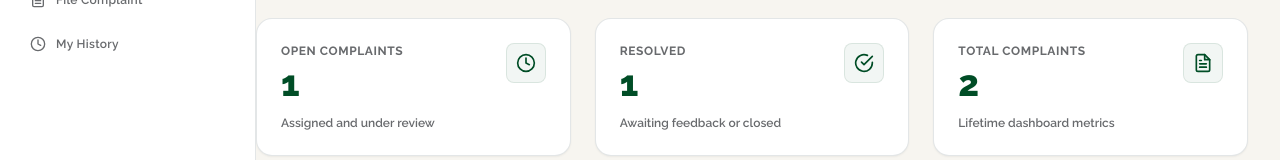
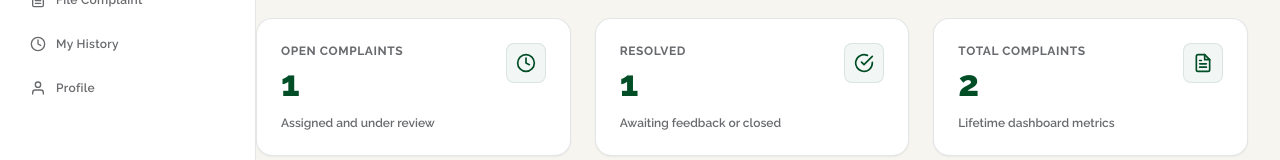
Before and after one commit to Starr365/LionDesk, a React (Vite) app in the folder client-side/: page /student in a window 1280 px wide. Shown: the part 150-310 px from the top of the page. Built offline with nearby package versions, Linux system fonts and the light colour scheme.

Commit message:
feat: expose Profile as a dedicated tab on student and staff sidebars

```diff
--- a/client-side/src/pages/StaffDashboard.tsx
+++ b/client-side/src/pages/StaffDashboard.tsx
@@ -3,7 +3,7 @@ import { mockDb, Ticket } from '../services/mockDb';
 import { DashboardLayout } from '../components/shared/DashboardLayout';
 import { StatCard } from '../components/shared/StatCard';
 import { TicketTable } from '../components/shared/TicketTable';
-import { FiClipboard, FiUsers, FiClock, FiCheckCircle } from 'react-icons/fi';
+import { FiClipboard, FiUsers, FiClock, FiCheckCircle, FiUser } from 'react-icons/fi';
 
 export const StaffDashboard: React.FC = () => {
   const currentUser = { id: 'usr-3', name: 'Dr. Charles Uzo', role: 'staff' as const, category: 'Academic' };
@@ -98,6 +98,12 @@ export const StaffDashboard: React.FC = () => {
       name: 'History',
       icon: <FiCheckCircle className="h-4 w-4" />,
       onClick: () => setActiveTab('history')
+    },
+    {
+      id: 'profile',
+      name: 'Profile',
+      icon: <FiUser className="h-4 w-4" />,
+      onClick: () => setActiveTab('profile')
     }
   ];
 
--- a/client-side/src/pages/StudentDashboard.tsx
+++ b/client-side/src/pages/StudentDashboard.tsx
@@ -3,7 +3,7 @@ import { mockDb, Ticket, Category } from '../services/mockDb';
 import { DashboardLayout } from '../components/shared/DashboardLayout';
 import { StatCard } from '../components/shared/StatCard';
 import { TicketTable } from '../components/shared/TicketTable';
-import { FiHome, FiClock, FiCheckCircle, FiFileText } from 'react-icons/fi';
+import { FiHome, FiClock, FiCheckCircle, FiFileText, FiUser } from 'react-icons/fi';
 
 export const StudentDashboard: React.FC = () => {
   const currentUser = { id: 'usr-2', name: 'Stella Starr', role: 'student' as const };
@@ -145,6 +145,12 @@ export const StudentDashboard: React.FC = () => {
       name: 'My History',
       icon: <FiClock className="h-4 w-4" />,
       onClick: () => setActiveTab('history')
+    },
+    {
+      id: 'profile',
+      name: 'Profile',
+      icon: <FiUser className="h-4 w-4" />,
+      onClick: () => setActiveTab('profile')
     }
   ];
 
```
